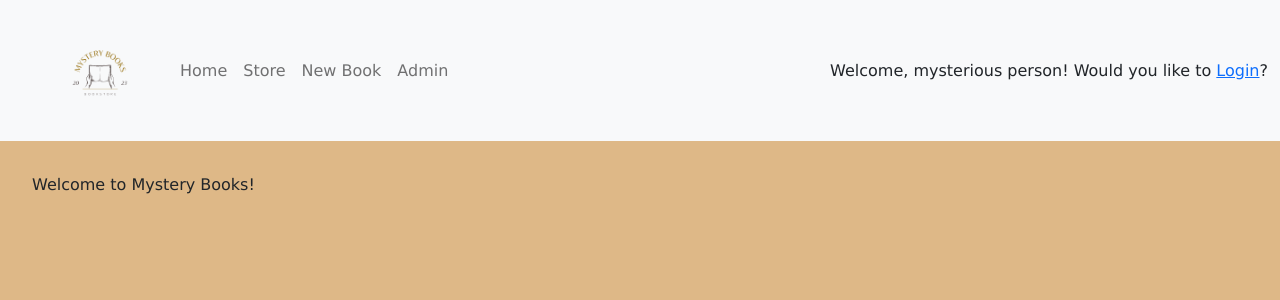
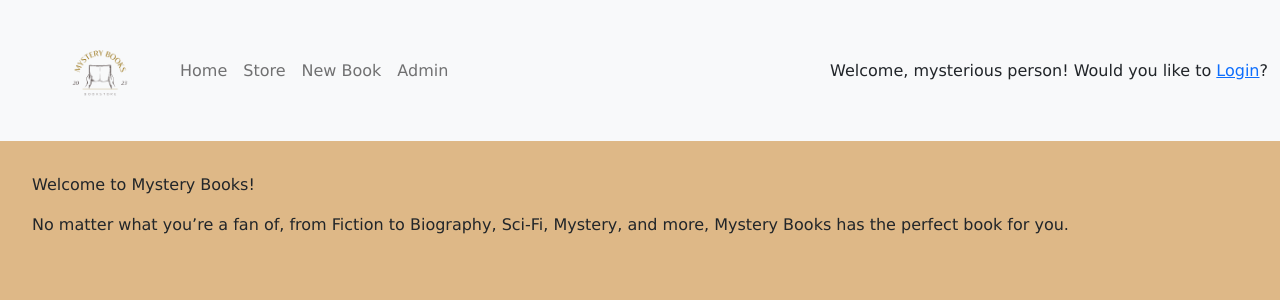
Before and after one commit to irishtwins/Django-bookstore, a Django app: page / in a window 1280 px wide. Shown: the top 300 px of the page. Run offline with Django 4.2, Linux system fonts and the light colour scheme.

Commit message:
modify index.html

```diff
--- a/store/templates/store/index.html
+++ b/store/templates/store/index.html
@@ -2,4 +2,6 @@
 
 {% block content %}
 <p>Welcome to Mystery Books!</p>
+<p>No matter what you’re a fan of, from Fiction to Biography, Sci-Fi, Mystery, and more, Mystery Books has the perfect book for you.<p>
+
 {% endblock %}
```
